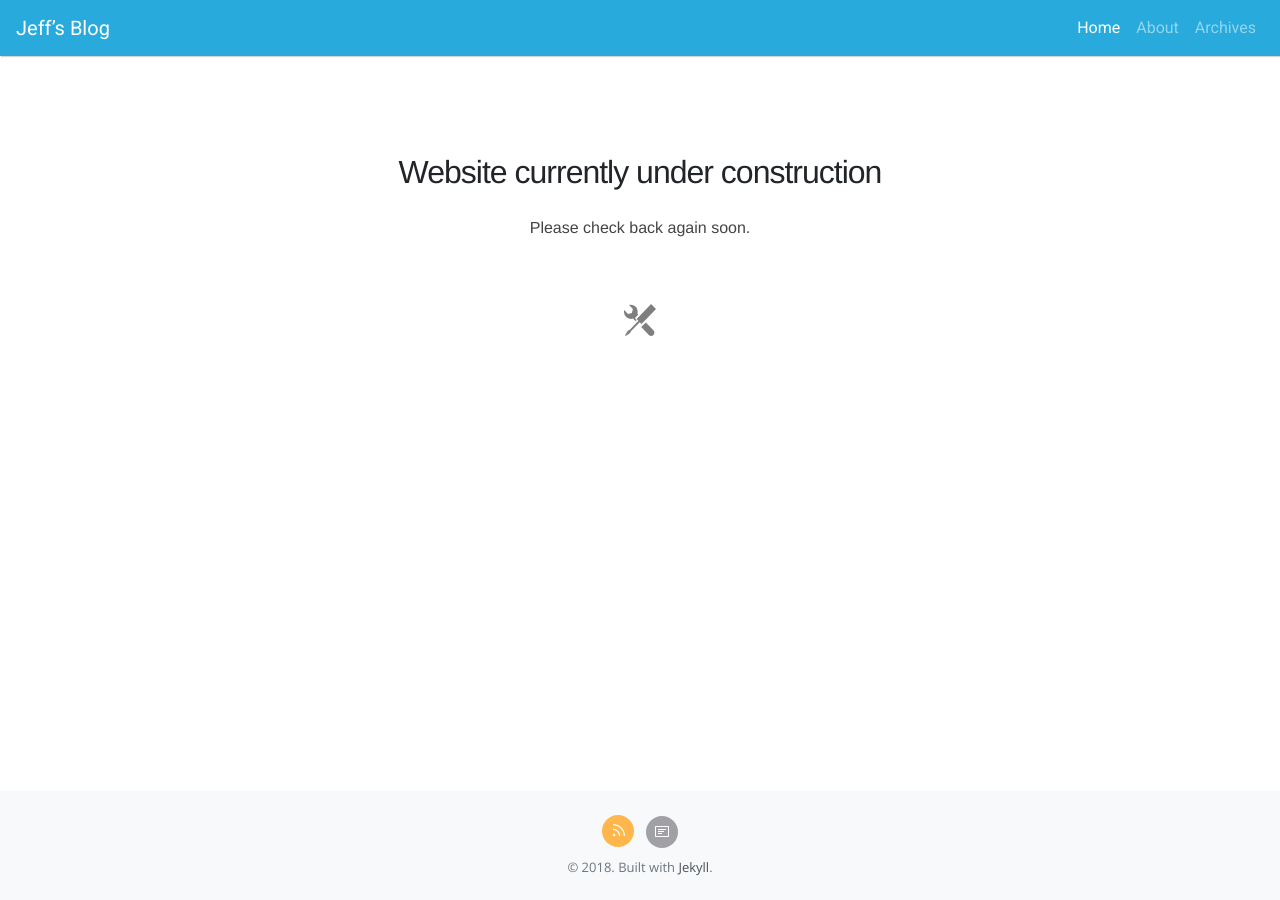
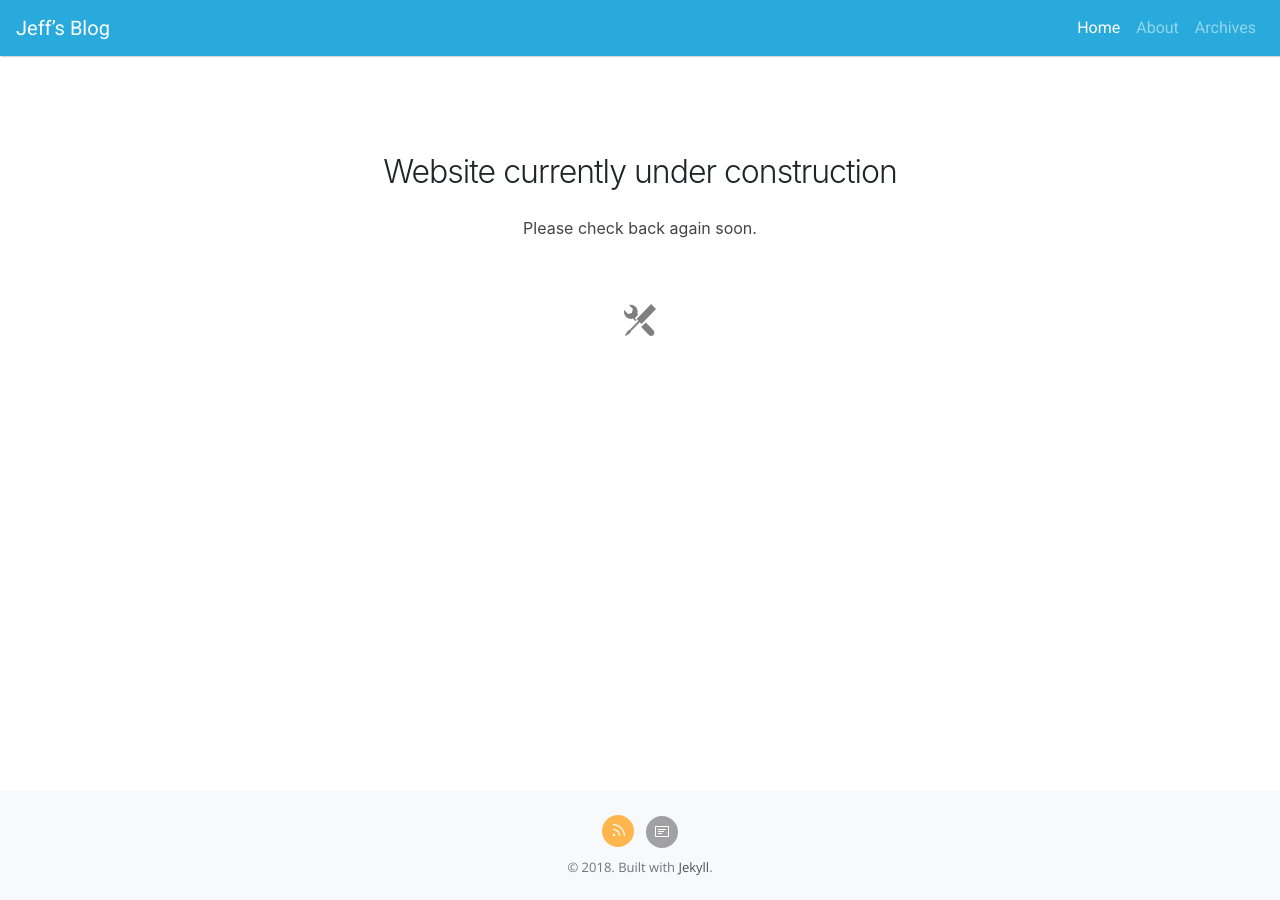
Before and after one commit to jefx07/jefx07.github.io, a Jekyll site: the page built from index.html, in a window 1280 px wide. Built offline with Jekyll 4.4.1, drawn with Linux system fonts in a browser that asks for light colours.

Commit message:
a few tweaks

```diff
--- a/_sass/scss/_mixins.scss
+++ b/_sass/scss/_mixins.scss
@@ -14,7 +14,6 @@
 @import "mixins/forms";
 
 // // Skins
-// @import "mixins/background-variant";
 @import "mixins/border-radius";
 @import "mixins/box-shadow";
 @import "mixins/gradients";
--- a/_sass/scss/_reboot.scss
+++ b/_sass/scss/_reboot.scss
@@ -31,7 +31,7 @@
   -webkit-text-size-adjust: 100%; // 4
   -ms-text-size-adjust: 100%; // 4
   -ms-overflow-style: scrollbar; // 5
-  //-webkit-tap-highlight-color: rgba(0,0,0,0); // 6
+  -webkit-tap-highlight-color: rgba($black, 0); // 6
 }
 
 // IE10+ doesn't honor `<meta name="viewport">` in some cases.
--- a/_sass/scss/_utilities.scss
+++ b/_sass/scss/_utilities.scss
@@ -1,4 +1,3 @@
-// @import "utilities/background";
 @import "utilities/clearfix";
 @import "utilities/float";
 @import "utilities/screenreaders";
--- a/_sass/scss/bootstrap.scss
+++ b/_sass/scss/bootstrap.scss
@@ -16,8 +16,8 @@
 @import "reboot";
 @import "type";
 @import "images";
-@import "layout";
 @import "code";
+@import "grid";
 @import "tables";
 @import "forms";
 @import "buttons";
--- a/_sass/site-custom.scss
+++ b/_sass/site-custom.scss
@@ -97,7 +97,6 @@
 
 h5 {
   font-size: 1.125rem;     // 18px
-  font-weight: 600;
 
   @media (min-width: 992px) {
     font-size: 1.25rem;    // 20px
@@ -105,8 +104,8 @@
 }
 
 h6 {
-  font-size: 1rem;         // 16px
-  font-weight: 600;
+  //font-size: 1rem;         // 16px
+  //font-weight: 600;
 }
 
 abbr[title] {
@@ -159,7 +158,6 @@
 
 .btn {
   @include user-select();
-  -webkit-tap-highlight-color: rgba($black, 0);
 }
 
 .form-control {
@@ -181,7 +179,6 @@
 .navbar {
   font-family: $font-family-roboto;
   box-shadow: $navbar-box-shadow;
-  // -webkit-tap-highlight-color: rgba($black, 0);
 }
 
 .bg-custom {
@@ -388,7 +385,6 @@
   text-align: center;
   background-color: #ffb74d;
   border-radius: 50%;
-  -webkit-tap-highlight-color: rgba($black, 0);
 
   @include hover-focus {
     background-color: #ffa726;
@@ -408,7 +404,6 @@
   text-align: center;
   background-color: #a1a1a5;
   border-radius: 50%;
-  -webkit-tap-highlight-color: rgba($black, 0);
 
   @include hover-focus {
     background-color: #42a5f5;
@@ -517,7 +512,7 @@
 
 .formspree {
   max-width: 24rem;
-  margin: 3rem auto;
+  margin: 2rem auto 3rem;
 
   .btn {
     float: right;
@@ -532,17 +527,12 @@
 
 .back-to-top-link {
   position: relative;
-  //top: 1.5rem;
   display: inline-block;
   width: 36px;
   height: 36px;
   color: $navbar-bg-color;
   text-align: center;
   border-radius: 50%;
-
-  @media (min-width: 576px) {
-    //top: 1rem;
-  }
 
   &:hover {
     background-color: rgba($navbar-bg-color, .25);
@@ -569,7 +559,7 @@
 .welcome {
   max-width: 560px;
   margin: 3rem auto 1.5rem;
-  font-family: "Helvetica Neue", Helvetica, Arial, sans-serif;
+  font-family: $font-family-sans-serif;
   text-align: center;
 
   h2 {
```
Also changed, not shown: test_1.md (+1 -1 lines), _sass/scss/_grid.scss (renamed from _sass/scss/_layout.scss).
